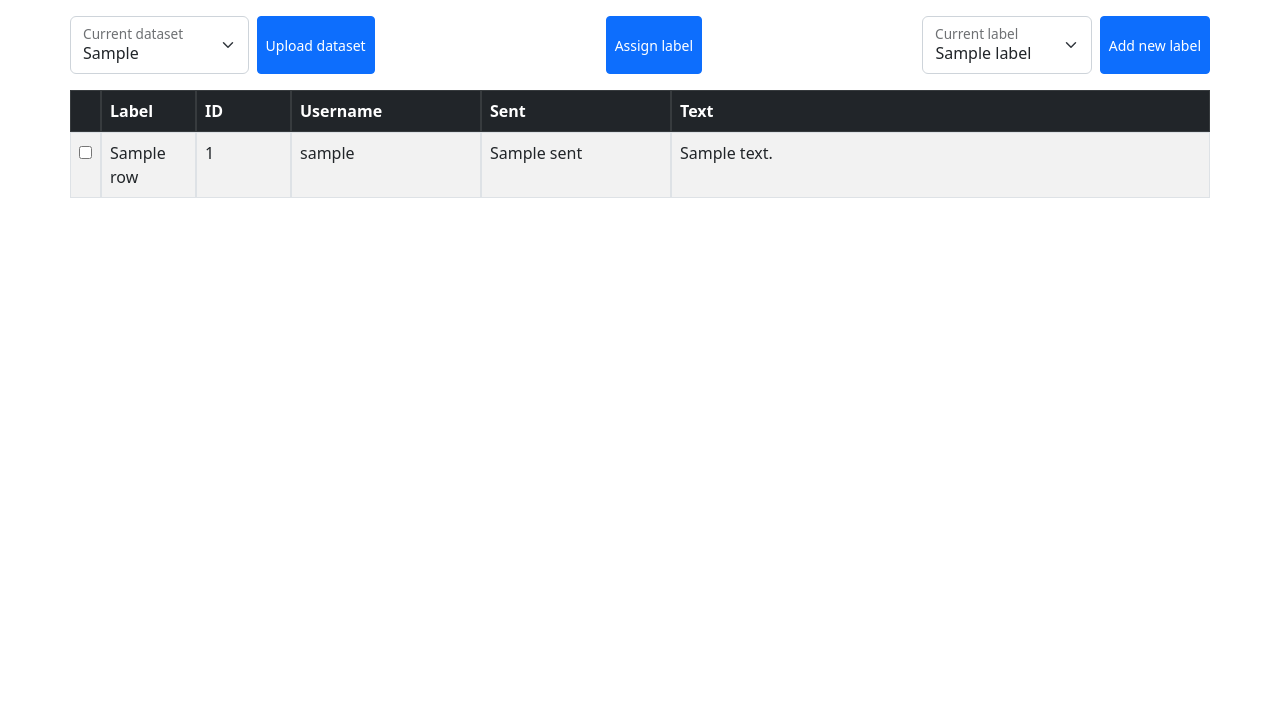
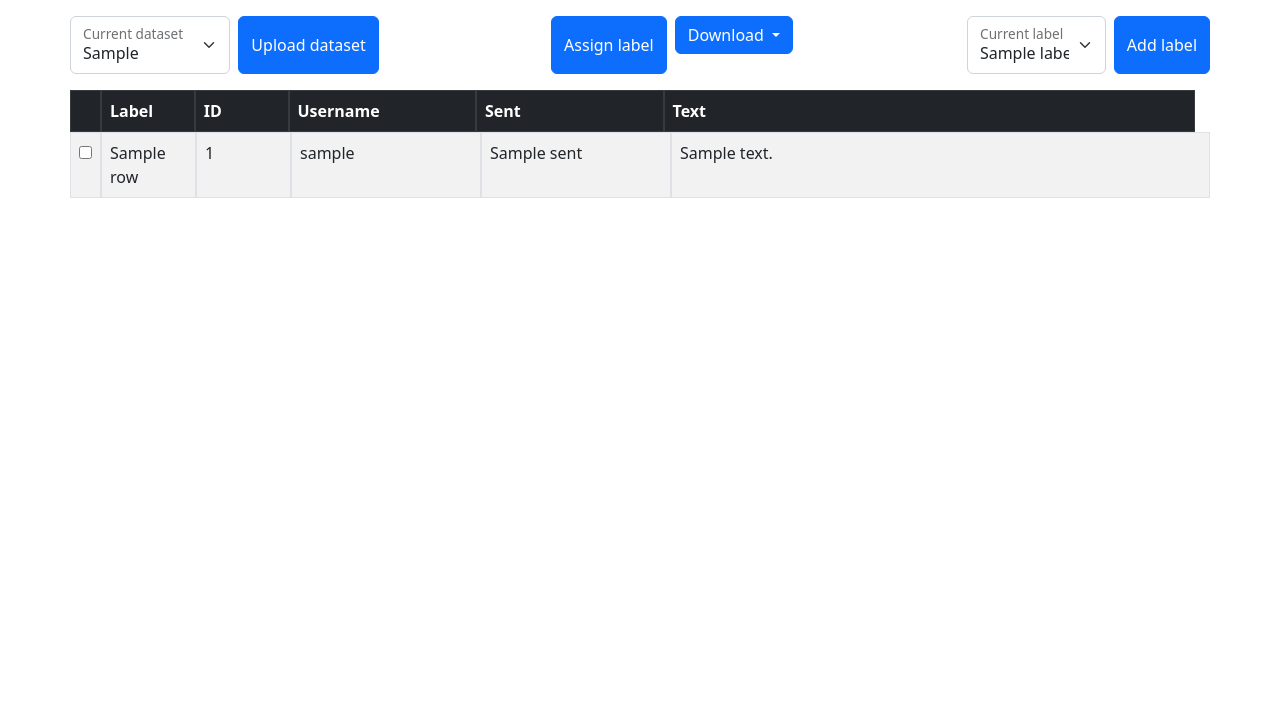
Before and after one commit to TurboGoose/CCA-web, a Flask app: template src/templates/viewer.html in a window 1280 px wide. Shown: the part 56-769 px from the top of the page. Run offline with Flask 3, Linux system fonts and the light colour scheme; the template is opened without the code that fills it: most values are stand-ins (such as "Sample title", 1, 10 or a date in 2020); lists and menus that the app fills with data are empty; parts of the project's set-up code (start-up, migrations or seed data) failed here and were passed over.

Commit message:
Add download button and fix problem with overlapping dropdowns and sticky headers

```diff
--- a/src/templates/viewer.html
+++ b/src/templates/viewer.html
@@ -46,7 +46,7 @@
             </select>
             <label for="chooseDatasetSelect">Current dataset</label>
         </div>
-        <button type="button" class="btn btn-primary btn-sm ms-2" data-bs-toggle="modal"
+        <button type="button" class="btn btn-primary ms-2" data-bs-toggle="modal"
                 data-bs-target="#uploadFileModal">
             Upload dataset
         </button>
@@ -54,9 +54,20 @@
 
     {% if current_dataset %}
         <div class="d-flex justify-content-center">
-            <button id="assignLabelButton" type="button" class="btn btn-primary btn-sm">
+            <button id="assignLabelButton" type="button" class="btn btn-primary">
                 Assign label
             </button>
+            <div class="dropdown">
+                <button type="button" class="btn btn-primary dropdown-toggle ms-2" data-bs-toggle="dropdown">
+                    Download
+                    {#                    Download <img src="{{ url_for('static', filename="img/download.svg") }}" alt="download"/>#}
+                </button>
+                <ul class="dropdown-menu">
+                    <li><a class="dropdown-item" href="#">csv</a></li>
+                    <li><a class="dropdown-item" href="#">json</a></li>
+                </ul>
+            </div>
+
         </div>
 
         <div class="d-flex justify-content-end flex-grow-1">
@@ -157,9 +168,9 @@
                 });
             </script>
 
-            <button type="button" class="btn btn-primary btn-sm ms-2" data-bs-toggle="modal"
+            <button type="button" class="btn btn-primary ms-2" data-bs-toggle="modal"
                     data-bs-target="#addNewLabelModal">
-                Add new label
+                Add label
             </button>
         </div>
     {% endif %}
@@ -209,10 +220,11 @@
     </div>
 </div>
 
-<div class="container mt-3 overflow-auto" style="height: 78vh">
+<div class="container mt-3 p-0">
     {% if data is not none %}
-        <table class="table table-striped table-bordered">
-        <thead class="table-dark sticky-top">
+        <div class="container" style="padding-right: 27px;">
+            <table class="table table-bordered mb-0">
+                <thead class="table mb-0 table-dark">
                 <tr class="row">
                     <th class="col-auto"><input style="opacity:0;" type="checkbox" disabled/></th>
                     <th class="col-1">Label</th>
@@ -222,7 +234,11 @@
                     <th class="col">Text</th>
                 </tr>
                 </thead>
+            </table>
+        </div>
 
+        <div class="container overflow-auto" style="height: 70vh">
+            <table class="table table-striped table-bordered">
                 <tbody>
                 {% for index, row in data.iterrows() %}
                     <tr class="row">
@@ -237,10 +253,13 @@
                     </tr>
                 {% endfor %}
                 </tbody>
+            </table>
+        </div>
+
     {% else %}
         <h2 class="text-center">No dataset selected</h2>
     {% endif %}
-    </table>
+
 </div>
 </body>
 </html>
```
Also changed, not shown: src/static/img/download.svg (added). Lines whose indentation alone changed are shown as unchanged.
